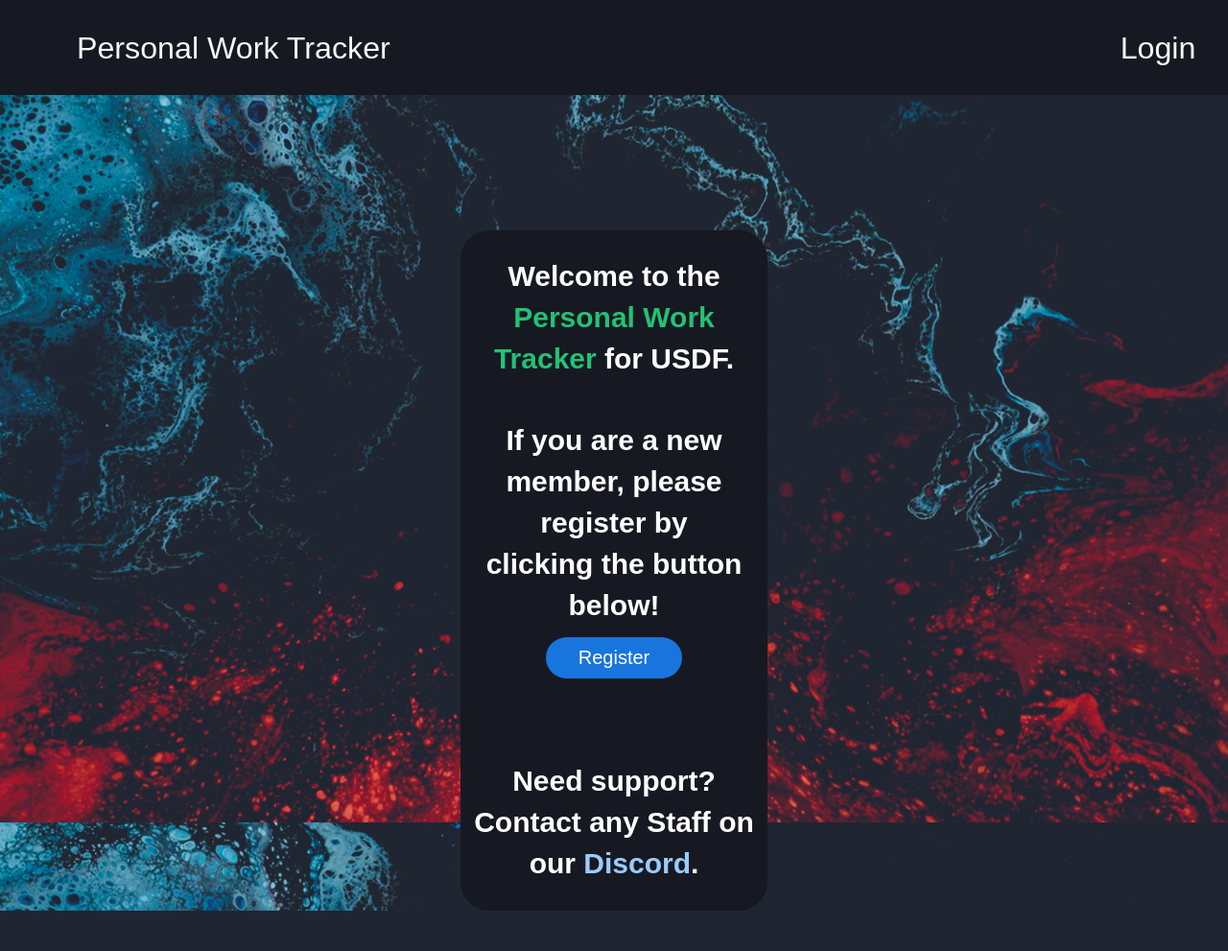
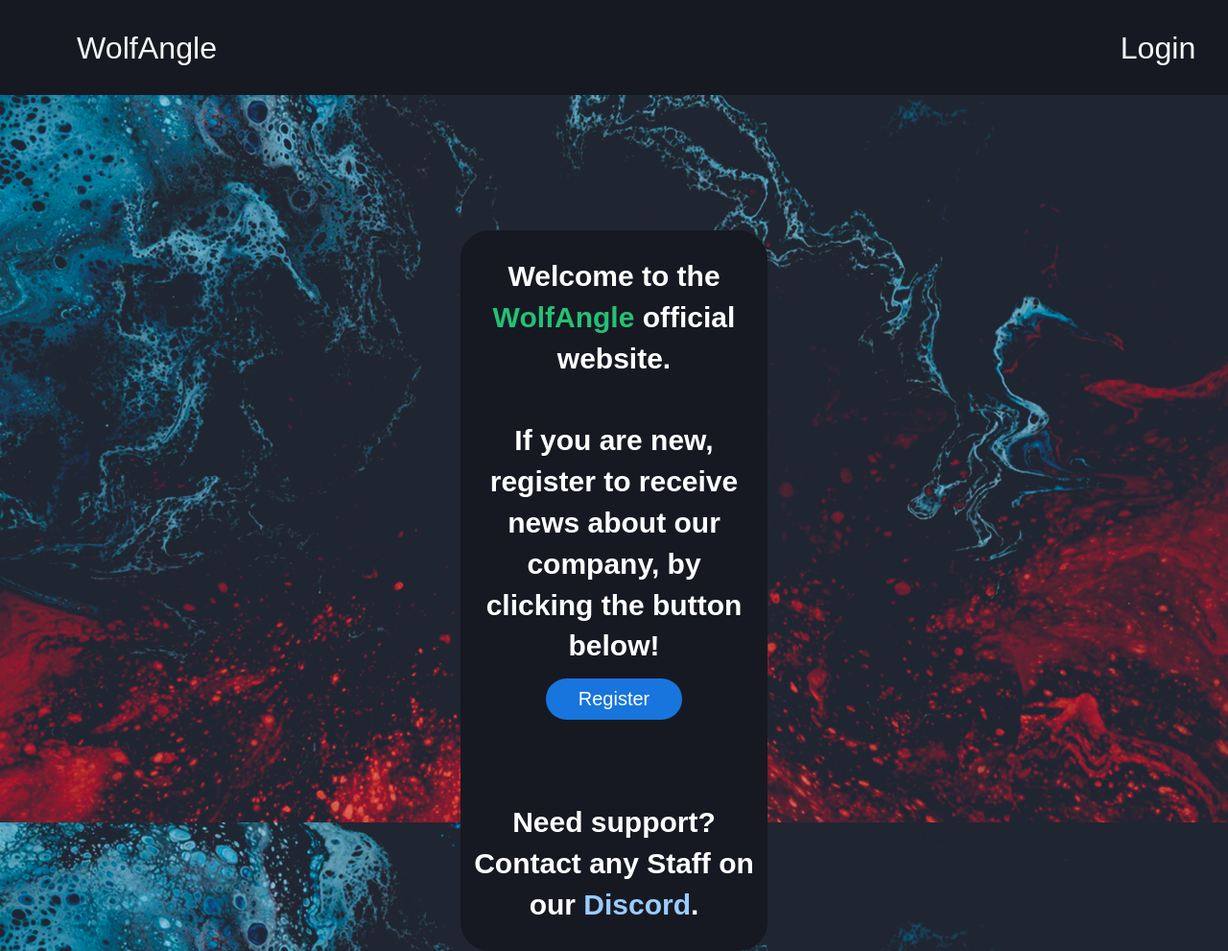
Before and after one commit to WolfAngle/WolfAngleWebsite, a PHP site: page / in a window 1280 px wide. Shown: the whole page at 96% size. Before the commit the page ends 949 px from the top, so only its background shows below. Run offline with PHP 8.4, Linux system fonts and the light colour scheme.

Commit message:
First rephrase on texts. Minor updates on some links.

```diff
--- a/index.php
+++ b/index.php
@@ -24,11 +24,11 @@ include 'mainHeader.php';
 
             echo '<section class="indexText loginform">
             <div class="mainText">
-                    <h2>Welcome to the <span style="color:#24c175">Personal Work Tracker</span> for USDF.<br><br>If you are a new member, please register by
+                    <h2>Welcome to the <span style="color:#24c175">WolfAngle</span> official website.<br><br>If you are new, register to receive news about our company, by
                     <br>clicking the button below!
                     <form action="signup.php">
                     <button class="registerbuttom" >Register</button></form><br><br>
-                    Need support? Contact any Staff on our <a class="logo discord" href="https://discord.gg/hZ4K88G">Discord</button></a>.<h1>
+                    Need support? Contact any Staff on our <a class="logo discord" href="">Discord</button></a>.<h1>
                     </h2>
                 </div>
             </section>';
--- a/mainHeader.php
+++ b/mainHeader.php
@@ -14,7 +14,7 @@
 <header >
     <div class="container">
         <div class="logo backhome">
-          <a class="backhome"href="index.php">Personal Work Tracker</a>
+          <a class="backhome"href="index.php">WolfAngle</a>
         </div>
         <div class="logo">
 
```
